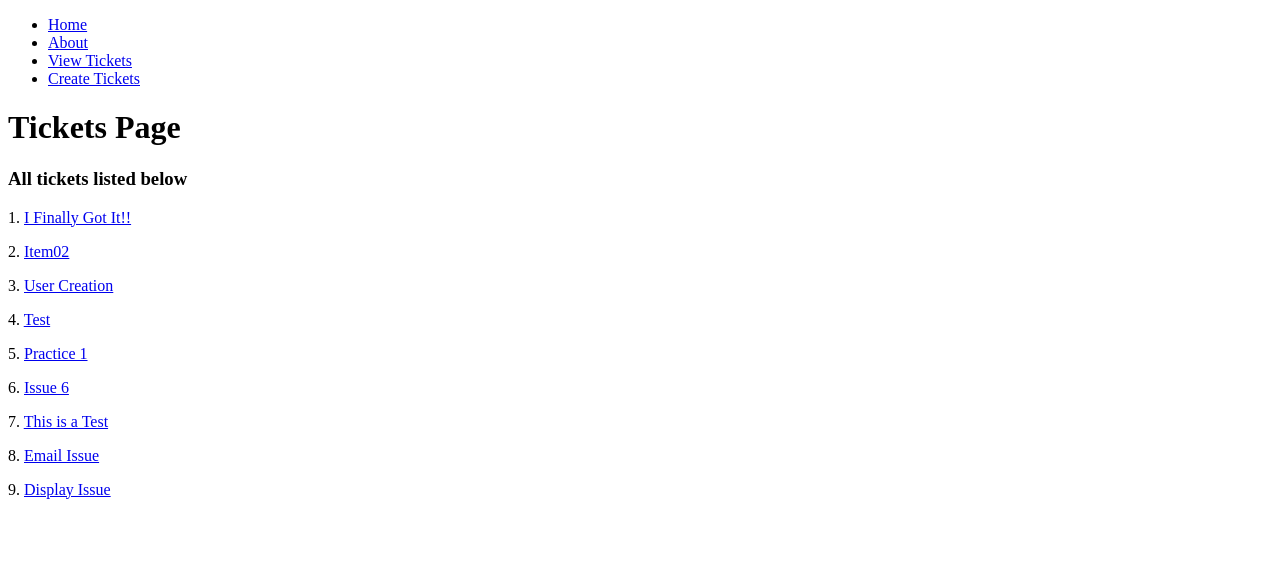
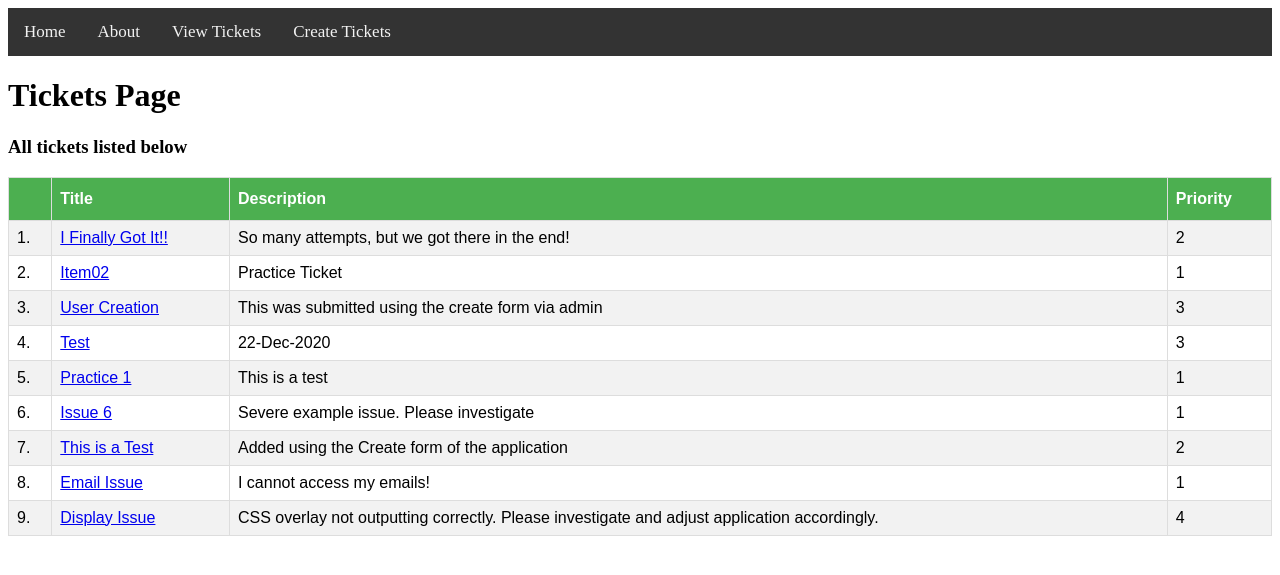
Before and after one commit to clofaso/ticket-tracker, a Django app: page /tickets/ in a window 1280 px wide. Shown: the top 575 px of the page. Run offline with Django 3.2, Linux system fonts and the light colour scheme; data comes from the database, SQL or seed files in the repository; both versions use the stored data as it was after the commit.

Commit message:
Added CSS style formatting

```diff
--- a/pages/views.py
+++ b/pages/views.py
@@ -5,12 +5,13 @@ from django.shortcuts import render
 def home_view(request, *args, **kwargs):
     print(request.user)
     # return HttpResponse("<h1>Hello World!</h1>")
-    return render(request, "home.html", {'name': 'World'})
+    return render(request, "home.html", {'name': 'World!'})
 
 def about_view(request, *args, **kwargs):
     # return HttpResponse("<h1>Ticket Page</h1>")
     about_content = {
         "title": "About",
-        "practice_text": "This query ticket application was created by Christine.",
+        "byLine": "Created By: Christine LoFaso",
+        "description": "This is a ticket tracking application designed using Django, a Python web framework.",
     }
     return render(request, "about.html", about_content)
--- /dev/null
+++ b/requirements.txt
@@ -0,0 +1,2 @@
+django==3.1.7
+python==3
--- a/templates/about.html
+++ b/templates/about.html
@@ -2,8 +2,7 @@
 
 {% block content %}
 <h1>About Page</h1>
-<p>
-    {{ practice_text }}
-</p>
+    <p>{{ byLine }}</p>
+    <p>{{ description }}</p>
 
 {% endblock %}
--- a/templates/navbar.html
+++ b/templates/navbar.html
@@ -1,8 +1,40 @@
-<nav>
-    <ul>
-        <li><a href="{% url 'home' %}"> Home </a></li>
-        <li><a href="{% url 'about' %}"> About </a></li>
-        <li><a href="{% url 'ticket_list' %}"> View Tickets </a></li>
-        <li><a href="{% url 'create' %}"> Create Tickets </a></li>
-    </ul>
-</nav>
+{% comment %} Horizontal Navigation Link Display {% endcomment %}
+
+<div class="topnav">
+    <a href="{% url 'home' %}"> Home </a>
+    <a href="{% url 'about' %}"> About </a>
+    <a href="{% url 'ticket_list' %}"> View Tickets </a>
+    <a href="{% url 'create' %}"> Create Tickets </a>
+</div>
+
+<head>
+    <style type="text/css">
+    /* Add a black background color to the top navigation */
+    .topnav {
+        background-color: #333;
+        overflow: hidden;
+    }
+
+    /* Style the links inside the navigation bar */
+    .topnav a {
+        float: left;
+        color: #f2f2f2;
+        text-align: center;
+        padding: 14px 16px;
+        text-decoration: none;
+        font-size: 17px;
+    }
+
+    /* Change the color of links on hover */
+    .topnav a:hover {
+        background-color: #ddd;
+        color: black;
+    }
+
+    /* Add a color to the active/current link */
+    .topnav a.active {
+        background-color: #4CAF50;
+        color: white;
+    }
+    </style>
+</head>
--- a/ticket_tracker/urls.py
+++ b/ticket_tracker/urls.py
@@ -27,5 +27,5 @@ urlpatterns = [
     path('tickets/', ticket_list_view, name='ticket_list'),
     path('tickets/<int:search_id>', ticket_detail_view, name='ticket_details'),
     path('tickets/<int:search_id>/', ticket_detail_view, name='ticket_details'),
-    path('create/', ticket_create_view, name='create'),
+    path('create/', ticket_create_view, name='create')
 ]
--- a/tickets/templates/ticket/ticket_list.html
+++ b/tickets/templates/ticket/ticket_list.html
@@ -6,9 +6,50 @@
 <h1>Tickets Page</h1>
 <h3>All tickets listed below</h3>
 
+<head>
+    <style>
+        #ticketTable {
+        font-family: Arial, Helvetica, sans-serif;
+        border-collapse: collapse;
+        width: 100%;
+        }
+
+        #ticketTable td, #ticketTable th {
+        border: 1px solid #ddd;
+        padding: 8px;
+        }
+
+        #ticketTable tr:nth-child(even){background-color: #f2f2f2;}
+
+        #ticketTable tr:hover {background-color: #ddd;}
+
+        #ticketTable th {
+        padding-top: 12px;
+        padding-bottom: 12px;
+        text-align: left;
+        background-color: #4CAF50;
+        color: white;
+        }
+    </style>
+</head>
+
+<table id = "ticketTable">
+<tr>
+    <th></th>
+    <th>Title</th>
+    <th>Description</th>
+    <th>Priority</th>
+</tr>
 {% for element in object_list %}
-    <p>{{ element.id }}. <a href='/tickets/{{ element.id }}'>{{element.title}}</a></p>
+<tr>
+    <td>{{ element.id }}. <a href='/tickets/{{ element.id }}'></a></td>
+    <td><a href='/tickets/{{ element.id }}'> {{element.title}}</a></td>
+    <td>{{element.description}}</a></td>
+    <td>{{element.priority}}</a></td>
+</tr>
 
 {% endfor %}
 
+</table>
+
 {% endblock %}
```
Also changed, not shown: ticket_tracker/settings.py (+4 -5 lines), db.sqlite3, 1 other file.
